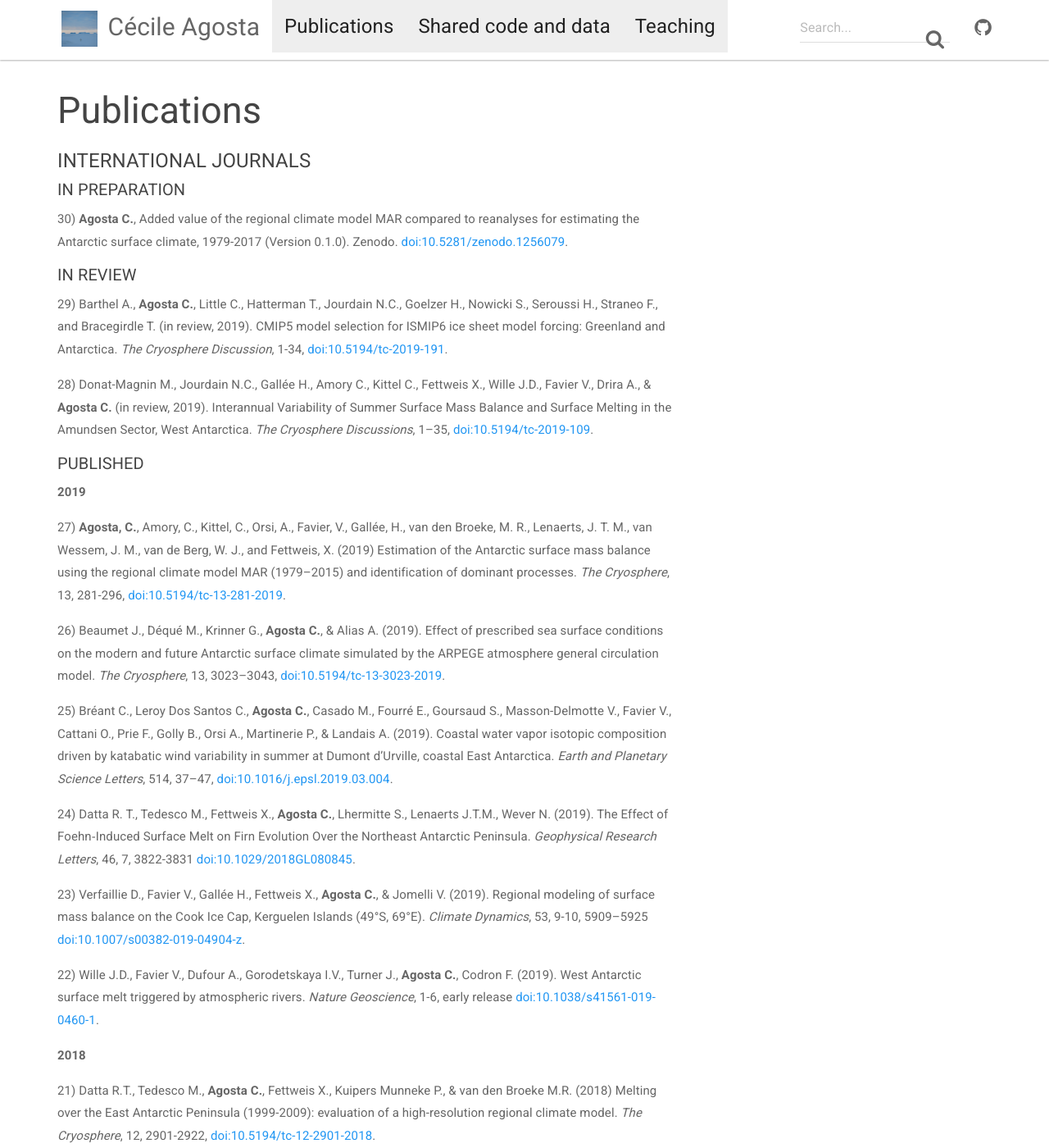
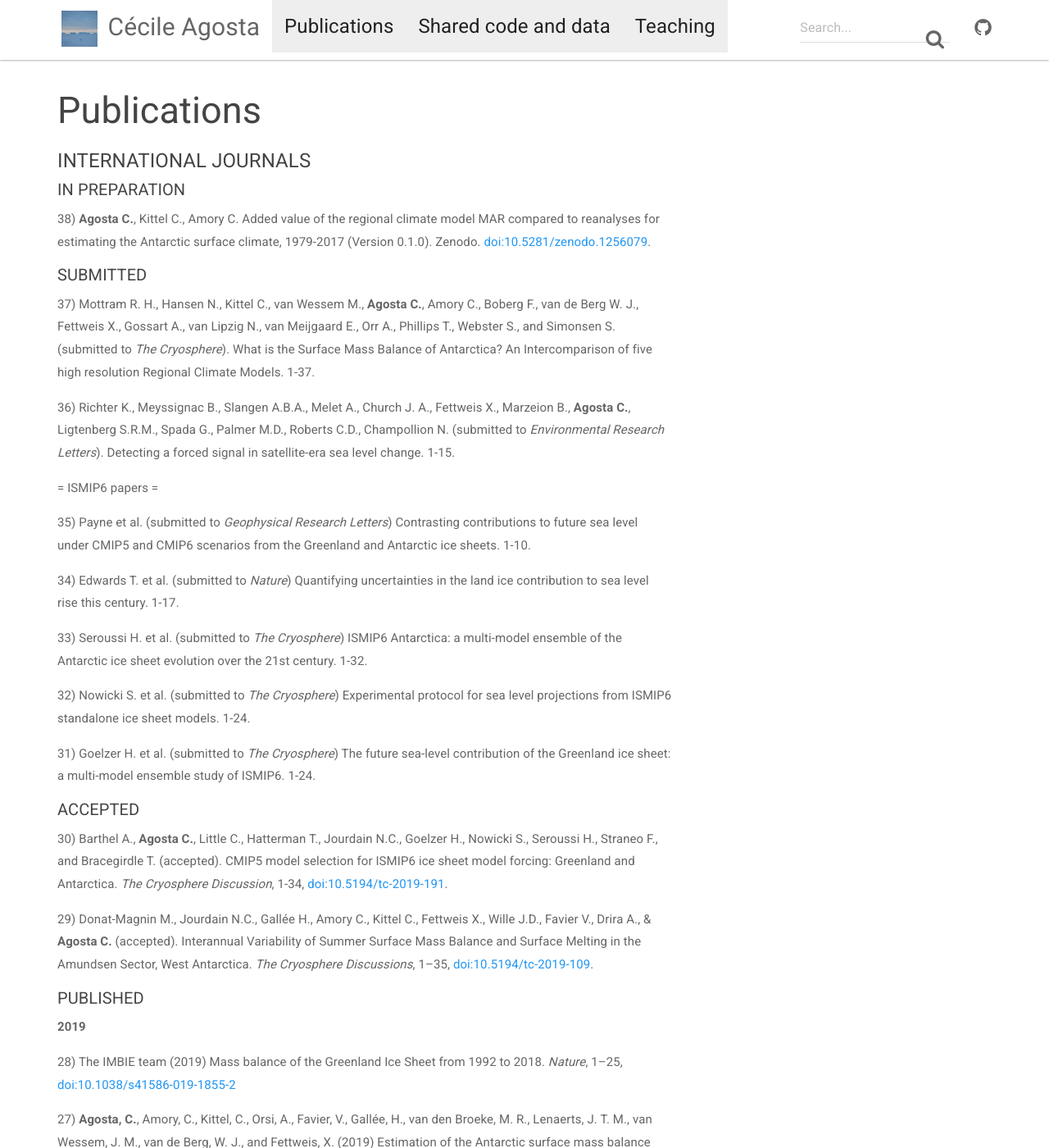
Before and after one commit to cecileagosta/cecileagosta.github.io, a Jekyll site: the page built from _docs/publications.md, in a window 1280 px wide and 1400 px high. Shown: the whole window at 82% size. Built offline with Jekyll 4.4.1, drawn with Linux system fonts in a browser that asks for light colours; nearby versions of some CDN libraries.

Commit message:
Update publications.md

```diff
--- a/_docs/publications.md
+++ b/_docs/publications.md
@@ -6,17 +6,40 @@ permalink: /publications/
 
 ##### IN PREPARATION
 
-30) **Agosta C.**, Added value of the regional climate model MAR compared to reanalyses for estimating the Antarctic surface climate, 1979-2017 (Version 0.1.0). Zenodo. [doi:10.5281/zenodo.1256079](http://doi.org/10.5281/zenodo.1256079).
+38) **Agosta C.**, Kittel C., Amory C. Added value of the regional climate model MAR compared to reanalyses for estimating the Antarctic surface climate, 1979-2017 (Version 0.1.0). Zenodo. [doi:10.5281/zenodo.1256079](http://doi.org/10.5281/zenodo.1256079).
 
-##### IN REVIEW
 
-29) Barthel A., **Agosta C.**, Little C., Hatterman T., Jourdain N.C., Goelzer H., Nowicki S., Seroussi H., Straneo F., and Bracegirdle T. (in review, 2019). CMIP5 model selection for ISMIP6 ice sheet model forcing: Greenland and Antarctica. *The Cryosphere Discussion*, 1-34, [doi:10.5194/tc-2019-191](https://doi.org/10.5194/tc-2019-191).
+##### SUBMITTED
 
-28) Donat-Magnin M., Jourdain N.C., Gallée H., Amory C., Kittel C., Fettweis X., Wille J.D., Favier V., Drira A., & **Agosta C.** (in review, 2019). Interannual Variability of Summer Surface Mass Balance and Surface Melting in the Amundsen Sector, West Antarctica. *The Cryosphere Discussions*, 1–35, [doi:10.5194/tc-2019-109](https://doi.org/10.5194/tc-2019-109).
+37) Mottram R. H., Hansen N., Kittel C., van Wessem M., **Agosta C.**, Amory C., Boberg F., van de Berg W. J., Fettweis X., Gossart A., van Lipzig N., van Meijgaard E., Orr A., Phillips T., Webster S., and Simonsen S. (submitted to *The Cryosphere*). What is the Surface Mass Balance of Antarctica? An Intercomparison of five high resolution Regional Climate Models. 1-37.
+
+36) Richter K., Meyssignac B., Slangen A.B.A., Melet A., Church J. A., Fettweis X., Marzeion B., **Agosta C.**, Ligtenberg S.R.M., Spada G., Palmer M.D., Roberts C.D., Champollion N. (submitted to *Environmental Research Letters*). Detecting a forced signal in satellite-era sea level change. 1-15.
+
+= ISMIP6 papers =
+
+35) Payne et al. (submitted to *Geophysical Research Letters*) Contrasting contributions to future sea level under CMIP5 and CMIP6 scenarios from the Greenland and Antarctic ice sheets. 1-10.
+
+34) Edwards T. et al. (submitted to *Nature*) Quantifying uncertainties in the land ice contribution to sea level rise this century. 1-17.
+
+33) Seroussi H. et al. (submitted to *The Cryosphere*) ISMIP6 Antarctica: a multi-model ensemble of the Antarctic ice sheet evolution over the 21st century. 1-32.
+
+32) Nowicki S. et al. (submitted to *The Cryosphere*) Experimental protocol for sea level projections from ISMIP6 standalone ice sheet models. 1-24.
+
+31) Goelzer H. et al. (submitted to *The Cryosphere*) The future sea-level contribution of the Greenland ice sheet: a multi-model ensemble study of ISMIP6. 1-24.
+
+
+##### ACCEPTED
+
+30) Barthel A., **Agosta C.**, Little C., Hatterman T., Jourdain N.C., Goelzer H., Nowicki S., Seroussi H., Straneo F., and Bracegirdle T. (accepted). CMIP5 model selection for ISMIP6 ice sheet model forcing: Greenland and Antarctica. *The Cryosphere Discussion*, 1-34, [doi:10.5194/tc-2019-191](https://doi.org/10.5194/tc-2019-191).
+
+29) Donat-Magnin M., Jourdain N.C., Gallée H., Amory C., Kittel C., Fettweis X., Wille J.D., Favier V., Drira A., & **Agosta C.** (accepted). Interannual Variability of Summer Surface Mass Balance and Surface Melting in the Amundsen Sector, West Antarctica. *The Cryosphere Discussions*, 1–35, [doi:10.5194/tc-2019-109](https://doi.org/10.5194/tc-2019-109).
+
 
 ##### PUBLISHED
 
 **2019**
+
+28) The IMBIE team (2019) Mass balance of the Greenland Ice Sheet from 1992 to 2018. *Nature*, 1–25, [doi:10.1038/s41586-019-1855-2](https://doi.org/10.1038/s41586-019-1855-2)
 
 27) **Agosta, C.**, Amory, C., Kittel, C., Orsi, A., Favier, V., Gallée, H., van den Broeke, M. R., Lenaerts, J. T. M., van Wessem, J. M., van de Berg, W. J., and Fettweis, X. (2019) Estimation of the Antarctic surface mass balance using the regional climate model MAR (1979–2015) and identification of dominant processes. *The Cryosphere*, 13, 281-296, [doi:10.5194/tc-13-281-2019](https://doi.org/10.5194/tc-13-281-2019).
 
```
